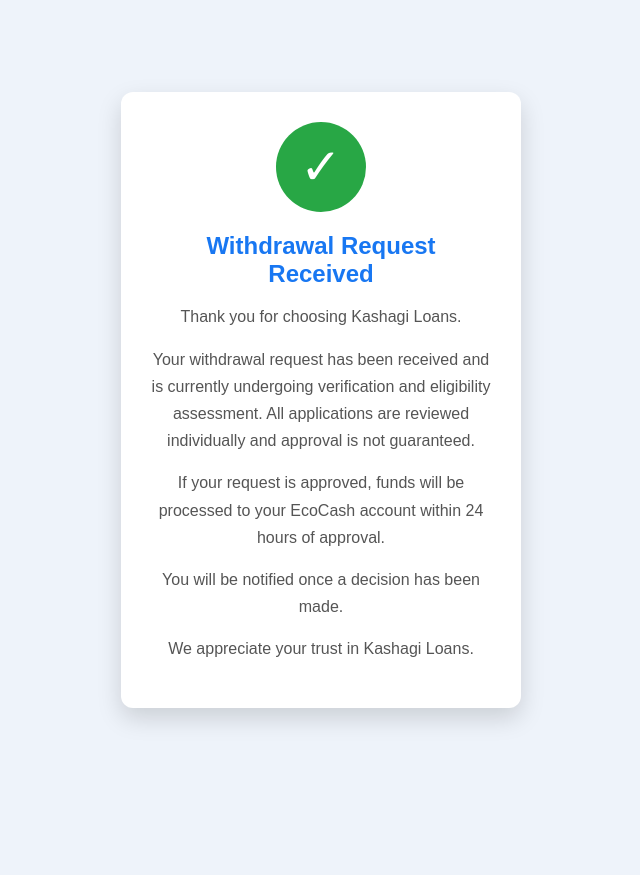
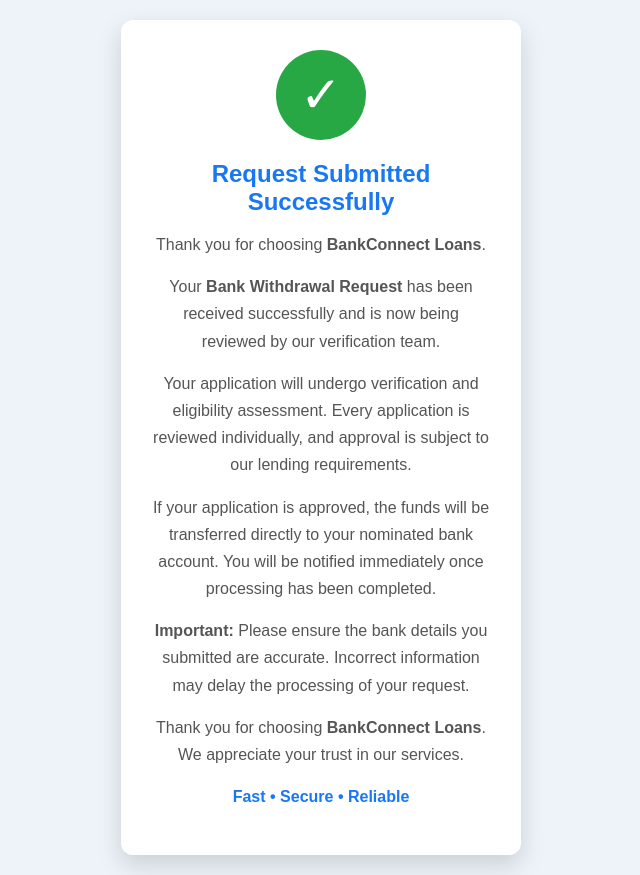
Before and after one commit to Tituspkemooh/bank-loans, a website: page public/thankyou.html in a window 1280 px wide. Shown: the whole page, without its empty margins (319-959 px from the left). Before the commit the page ends 800 px from the top, so only its background shows below. Drawn offline with Linux system fonts and the light colour scheme.

Commit message:
Revise thank you message for withdrawal requests
Updated thank you page content and structure for withdrawal requests.

```diff
--- a/public/thankyou.html
+++ b/public/thankyou.html
@@ -59,28 +59,49 @@ p{
     font-weight:bold;
 }
 
+    </style>
+</head>
 
-</style></head><body><div class="card"><div class="check">
+<body>
+
+<div class="card">
+
+<div class="check">
 ✓
-</div><h2>Withdrawal Request Received</h2><p>
-Thank you for choosing Kashagi Loans.
-</p><p>
-Your withdrawal request has been received and is currently undergoing verification and eligibility assessment. All applications are reviewed individually and approval is not guaranteed.
-</p><p>
-If your request is approved, funds will be processed to your EcoCash account
-<span class="number" id="customerNumber"></span>
-within 24 hours of approval.
-</p><p>
-You will be notified once a decision has been made.
-</p><p>
-We appreciate your trust in Kashagi Loans.
-</a></div><script>
+</div>
 
-const ecocashNumber =
-localStorage.getItem("ecocash_number");
+<h2>Request Submitted Successfully</h2>
 
-document.getElementById("customerNumber").textContent =
-ecocashNumber ? " (" + ecocashNumber + ")" : "";
+<p>
+Thank you for choosing <strong>BankConnect Loans</strong>.
+</p>
 
-</script></body>
+<p>
+Your <strong>Bank Withdrawal Request</strong> has been received successfully and is now being reviewed by our verification team.
+</p>
+
+<p>
+Your application will undergo verification and eligibility assessment. Every application is reviewed individually, and approval is subject to our lending requirements.
+</p>
+
+<p>
+If your application is approved, the funds will be transferred directly to your nominated bank account. You will be notified immediately once processing has been completed.
+</p>
+
+<p>
+<strong>Important:</strong> Please ensure the bank details you submitted are accurate. Incorrect information may delay the processing of your request.
+</p>
+
+<p>
+Thank you for choosing <strong>BankConnect Loans</strong>.<br>
+We appreciate your trust in our services.
+</p>
+
+<p class="number">
+Fast • Secure • Reliable
+</p>
+
+</div>
+
+</body>
 </html>
```
